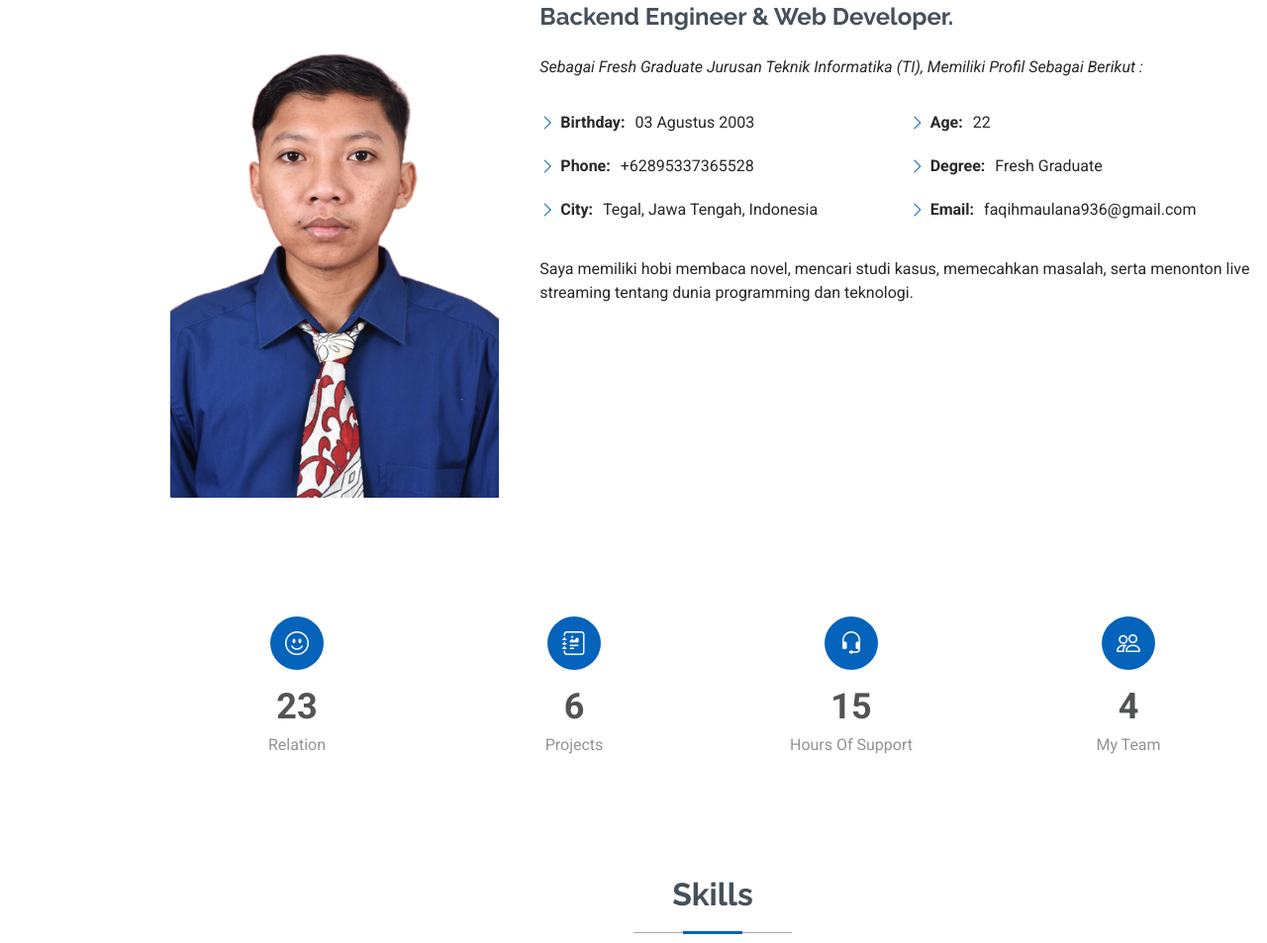
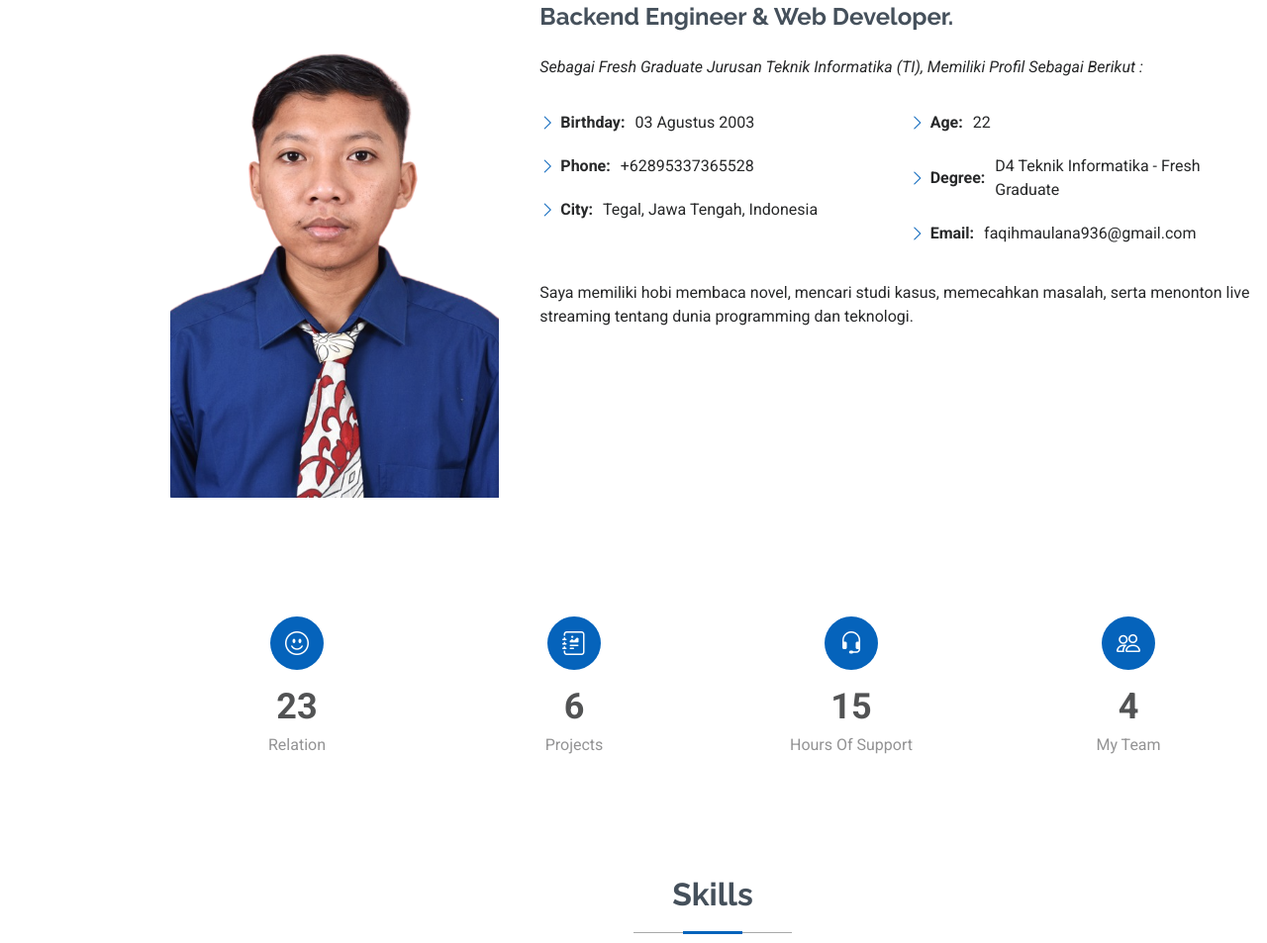
Before and after one commit to faqihmaulana/Porto-Faqih, a plain HTML site: page index.html in a window 1280 px wide. Shown: the part 1043-1996 px from the top of the page at 99% size. Drawn offline with Linux system fonts and the light colour scheme.

Commit message:
perbaikan porto

```diff
--- a/index.html
+++ b/index.html
@@ -113,7 +113,7 @@
               <div class="col-lg-6">
                 <ul>
                   <li><i class="bi bi-chevron-right"></i> <strong>Age:</strong> <span>22</span></li>
-                  <li><i class="bi bi-chevron-right"></i> <strong>Degree:</strong> <span>Fresh Graduate</span></li>
+                  <li><i class="bi bi-chevron-right"></i> <strong>Degree:</strong> <span>D4 Teknik Informatika - Fresh Graduate</span></li>
                   <li><i class="bi bi-chevron-right"></i> <strong>Email:</strong> <span>faqihmaulana936@gmail.com</span>
                   </li>
                 </ul>
```
